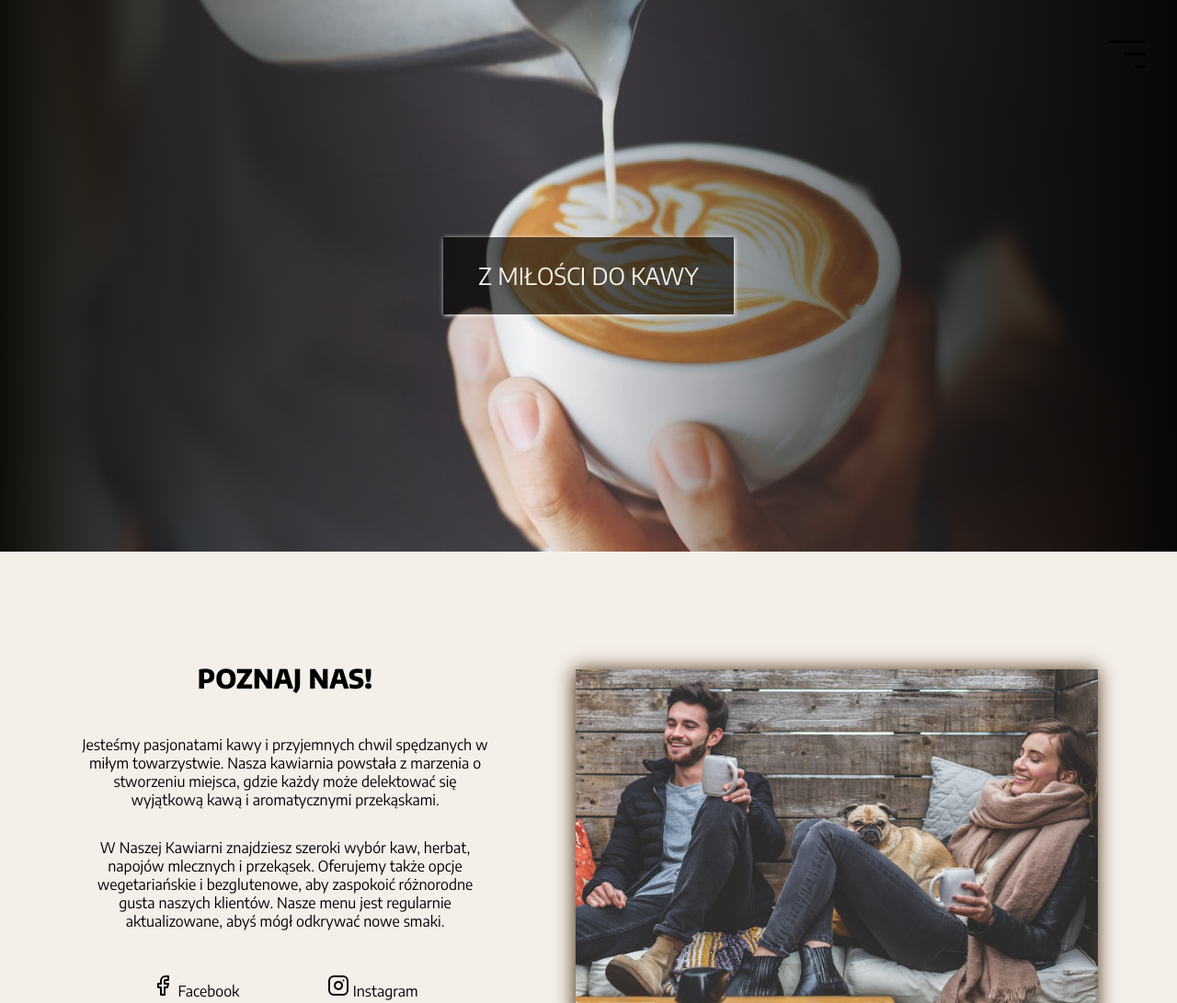
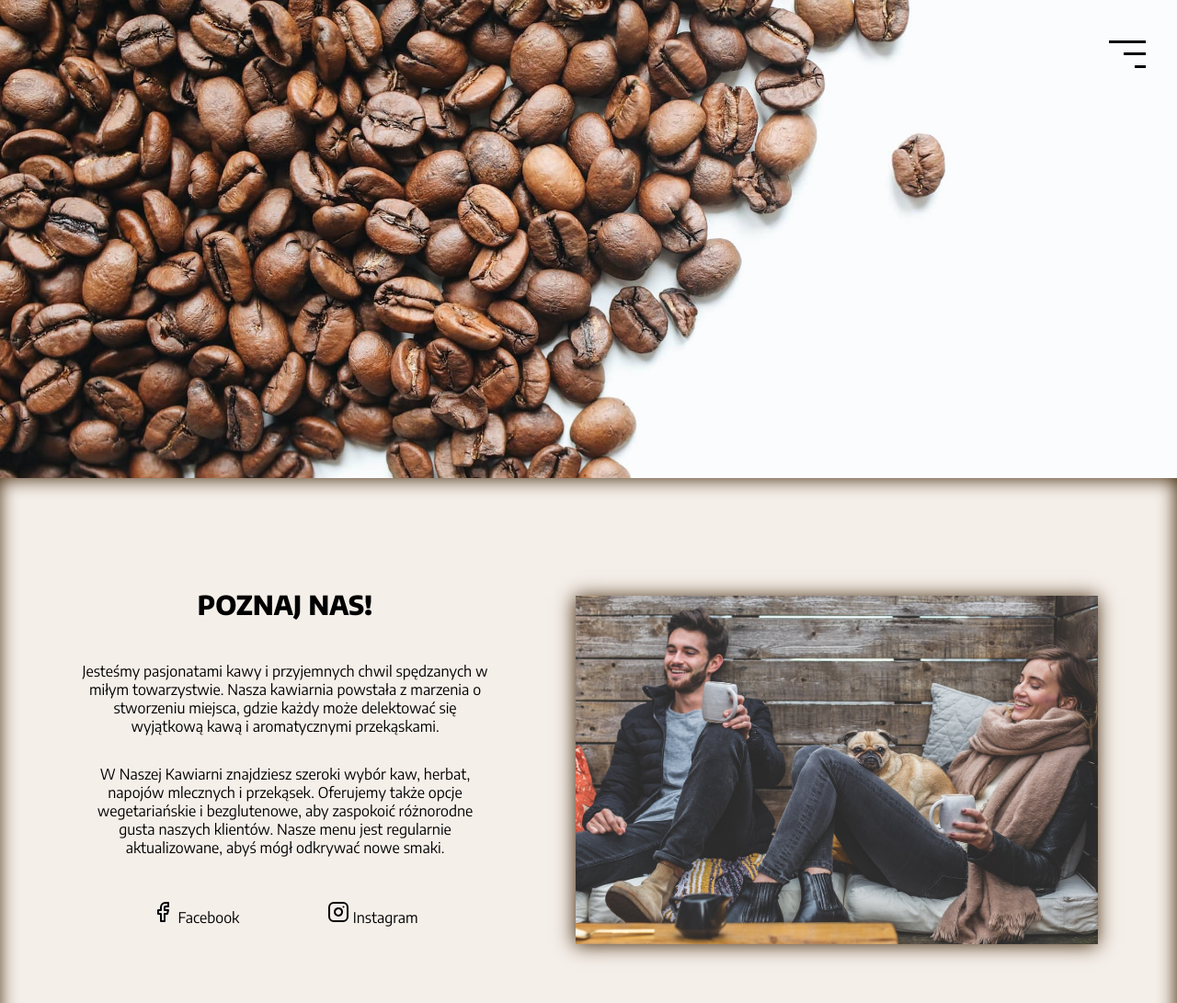
Before and after one commit to Izabelaka/cafe, a plain HTML site: page index.html in a window 1280 px wide. Shown: the top 1091 px of the page at 92% size. Drawn offline with Linux system fonts and the light colour scheme; a web font is replaced by a local one.

Commit message:
Cafe.index

```diff
--- a/index.html
+++ b/index.html
@@ -31,14 +31,18 @@
           <a class="nav__item" href="#offers">Co oferujemy</a>
           <a class="nav__item" href="#gallery">Galeria</a>
           <a class="nav__item" href="#contact">Kontakt</a>
-          <a class="nav__item" href="#">Facebook</a>
-          <a class="nav__item" href="#">Instagram</a>
+          <a class="nav__item" target="_blank" href="https://www.facebook.com/"
+            ><img src="./img/svg/facebook.svg" alt="" /> Facebook</a
+          >
+          <a class="nav__item" target="_blank" href="https://www.instagram.com/"
+            ><img src="./img/svg/instagram.svg" alt="" /> Instagram</a
+          >
         </div>
       </div>
     </nav>
 
     <header class="header section white-bars">
-      <p class="header__text">Z miłości do kawy</p>
+      <!-- <p class="header__text">Z miłości do kawy</p> -->
     </header>
     <section class="about-us section" id="about-us">
       <div class="about-us__wrapper wrapper">
@@ -107,7 +111,7 @@
         </div>
         <div class="offers__box offers__box--three">
           <div class="offers__box--img">
-            <img src="./img/dog.jpg" alt="" />
+            <img src="./img/breakfast.jpg" alt="" />
           </div>
           <h4 class="offers__box__title">Śniadania</h4>
           <p class="offers__box__text">
--- a/main.js
+++ b/main.js
@@ -19,7 +19,7 @@ const navItemsAnimation = () => {
 
   allNavItems.forEach(item => {
     item.classList.toggle("nav-items-animation");
-    item.style.animationDelay = "." + delayTime + "s";
+    item.style.animationDelay = ".0" + delayTime + "s";
     delayTime++;
   });
 };
--- a/sass/style.scss
+++ b/sass/style.scss
@@ -168,7 +168,8 @@ a {
 // &:hover::before {
 //   transform: scaleX(1);
 // }
-//HEADER
+
+///header
 
 .header {
   position: relative;
@@ -177,28 +178,29 @@ a {
   align-items: center;
   flex-direction: column;
   padding: 2em;
-  height: 75vh;
+  height: 65vh;
 
-  background-image: colors.$gradient, url("../img/headersmall1.jpg");
+  background-image: url("../img/whitehero2big.jpg");
   background-size: cover;
-  background-position: center;
+  background-position: right 5% center;
   background-attachment: scroll;
 
-  p {
-    text-transform: uppercase;
-    font-size: 1.2em;
-    color: colors.$maincolor;
-    padding: 1em 1.5em;
+  // &__text {
+  //   text-transform: uppercase;
+  //   font-size: 1.2em;
+  //   color: colors.$maincolor;
+  //   padding: 1em 1.5em;
 
-    background-color: rgba(0, 0, 0, 0.6);
-    box-shadow: 1px 1px 5px white;
-  }
+  //   background-color: rgba(0, 0, 0, 0.6);
+  //   box-shadow: 1px 1px 5px white;
+  // }
 }
 /////////////////////////////
 ///
 .about-us {
   background-color: colors.$maincolor1;
   padding: 6em 2em;
+  box-shadow: inset -1px 1px 20px 0px #3f2305;
 
   &__wrapper {
     display: flex;
@@ -241,6 +243,7 @@ a {
   background-position: center;
   background-attachment: scroll;
   height: 400px;
+  box-shadow: -1px 1px 20px 0px #3f2305;
 }
 /////// offers
 .offers {
@@ -317,6 +320,7 @@ a {
   &__section {
     background-color: colors.$maincolor;
     padding: 6em 2em;
+    box-shadow: inset -1px 1px 20px 0px #3f2305;
   }
 
   &__thumbnail {
@@ -595,6 +599,7 @@ a {
   border-top: 1px solid colors.$brown;
   background-color: colors.$maincolor;
   padding: 1em;
+  box-shadow: inset -1px 1px 10px 0px #3f2305;
 }
 
 @media (min-width: 574px) {
@@ -623,7 +628,7 @@ a {
 }
 @media (min-width: 768px) {
   .header {
-    background-image: colors.$gradient, url("../img/header1.jpg");
+    background-image: url("../img/whitehero2big.jpg");
     p {
       font-size: 1.4em;
     }
@@ -694,11 +699,11 @@ a {
 
 @media (min-width: 992px) {
   .header {
-    background-image: colors.$gradient, url("../img/header1.jpg");
-    max-height: 700px;
-    p {
-      font-size: 1.6em;
-    }
+    // background-image: colors.$gradient, url("../img/whiteherobig.jpg");
+    max-height: 600px;
+    // &__text {
+    //   font-size: 1.6em;
+    // }
   }
 
   .about-us {
```
Also changed, not shown: css/style.css, img/breakfast.jpg (added), img/coffee-cup-3157712_1920 (1).jpg (added), img/coffee-cup-3157712_640 (1).jpg (added), img/pexels-sydnee-more-6936986 (1) (1).jpg (added), img/pexels-sydnee-more-6936986 (2).jpg (added), img/whitehero.jpg (added), img/whitehero1.jpg (added), img/whitehero1big.jpg (added), img/whitehero2.jpg (added), img/whitehero2big.jpg (added), img/whiteherobig.jpg (added), 1 other file.
